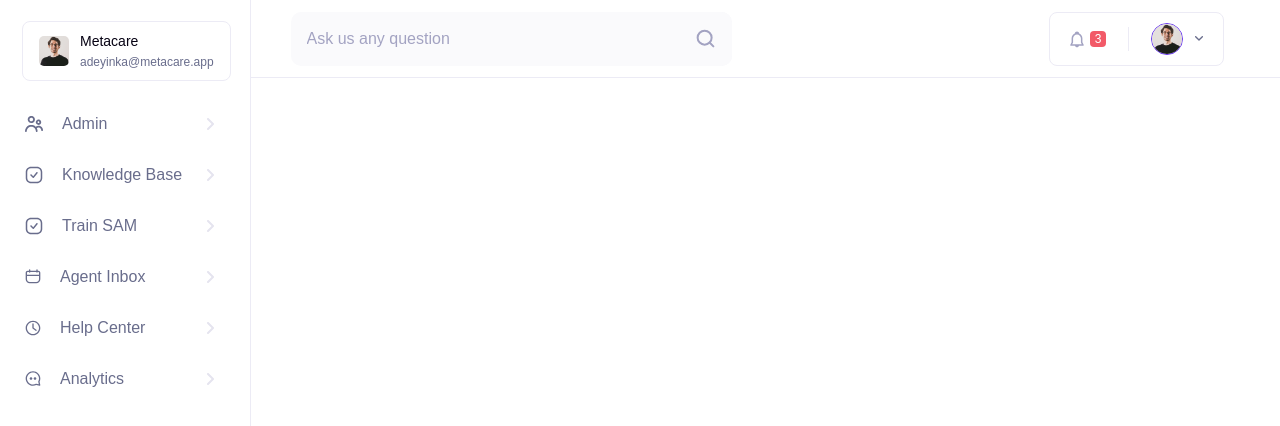
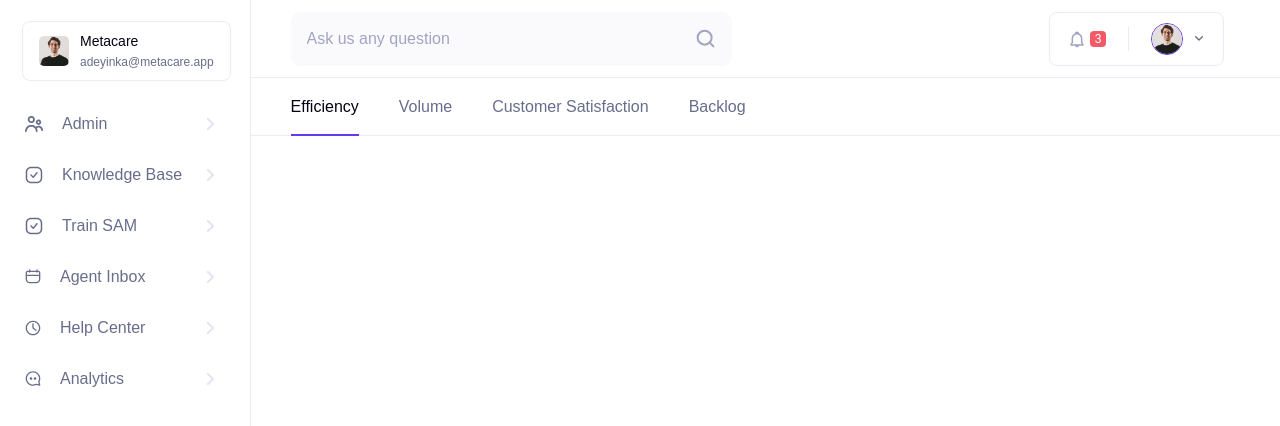
Before and after one commit to Jesuloba-world/metacare-test, a React (Create React App) app: page / in a window 1280 px wide. Shown: the top 426 px of the page. Built offline with nearby package versions, Linux system fonts and the light colour scheme.

Commit message:
tab section complete

```diff
--- a/src/App.js
+++ b/src/App.js
@@ -1,5 +1,5 @@
 import { PageContainer } from "./container/pageContainer";
-import { SideNav, Header } from "./components";
+import { SideNav, Header, TabSection } from "./components";
 
 function App() {
 	return (
@@ -7,6 +7,7 @@ function App() {
 			<SideNav />
 			<div style={{ width: "100%" }}>
 				<Header />
+				<TabSection />
 			</div>
 		</PageContainer>
 	);
--- a/src/components/index.js
+++ b/src/components/index.js
@@ -1,2 +1,3 @@
 export { SideNav } from "./sideNav";
 export { Header } from "./header";
+export { TabSection } from "./tab";
--- /dev/null
+++ b/src/components/tab/index.js
@@ -0,0 +1,31 @@
+import { useContext } from "react";
+import { Container, TabContainer } from "./tab.style";
+import { TabContext } from "../../context/tabContext";
+import { TextNormalLink } from "../typography";
+
+export const TabSection = () => {
+	const { tabs, setTabs } = useContext(TabContext);
+
+	const setTabActive = (name) => {
+		setTabs((prev) => {
+			return prev.map((tab) =>
+				tab.name === name
+					? { ...tab, active: true }
+					: { ...tab, active: false }
+			);
+		});
+	};
+
+	return (
+		<Container>
+			{tabs.map((tab, index) => (
+				<TabContainer
+					active={tab.active}
+					onClick={() => setTabActive(tab.name)}
+				>
+					<TextNormalLink key={index}>{tab.name}</TextNormalLink>
+				</TabContainer>
+			))}
+		</Container>
+	);
+};
--- /dev/null
+++ b/src/components/tab/tab.style.js
@@ -0,0 +1,20 @@
+import styled from "styled-components";
+
+export const Container = styled.div`
+	height: 58px;
+	width: 100%;
+	border-bottom: 1px solid ${({ theme }) => theme.lightGrey};
+	padding-inline: 40px;
+	display: flex;
+	gap: 40px;
+`;
+
+export const TabContainer = styled.button`
+	height: 100%;
+	background: none;
+	border: none;
+	color: ${({ theme, active }) => (active ? theme.black : theme.bluishGrey)};
+	border-bottom: ${({ active, theme }) =>
+		active ? `2px solid ${theme.purple}` : null};
+	${({ active }) => active && `transform: translateY(1px)`};
+`;
--- /dev/null
+++ b/src/context/index.js
@@ -0,0 +1 @@
+export { default as TabStore } from "./tabContext";
--- /dev/null
+++ b/src/context/tabContext/index.js
@@ -0,0 +1,22 @@
+import { createContext, useState } from "react";
+
+export const TabContext = createContext();
+
+const Store = ({ children }) => {
+	const initialTabs = [
+		{ name: "Efficiency", active: true },
+		{ name: "Volume", active: false },
+		{ name: "Customer Satisfaction", active: false },
+		{ name: "Backlog", active: false },
+	];
+
+	const [tabs, setTabs] = useState(initialTabs);
+
+	return (
+		<TabContext.Provider value={{ tabs, setTabs }}>
+			{children}
+		</TabContext.Provider>
+	);
+};
+
+export default Store;
--- a/src/index.js
+++ b/src/index.js
@@ -3,12 +3,15 @@ import ReactDOM from "react-dom";
 import App from "./App";
 import { GlobalStyle, theme } from "./globalstyle";
 import { ThemeProvider } from "styled-components";
+import { TabStore } from "./context";
 
 ReactDOM.render(
 	<React.StrictMode>
 		<ThemeProvider theme={theme}>
 			<GlobalStyle />
-			<App />
+			<TabStore>
+				<App />
+			</TabStore>
 		</ThemeProvider>
 	</React.StrictMode>,
 	document.getElementById("root")
```
